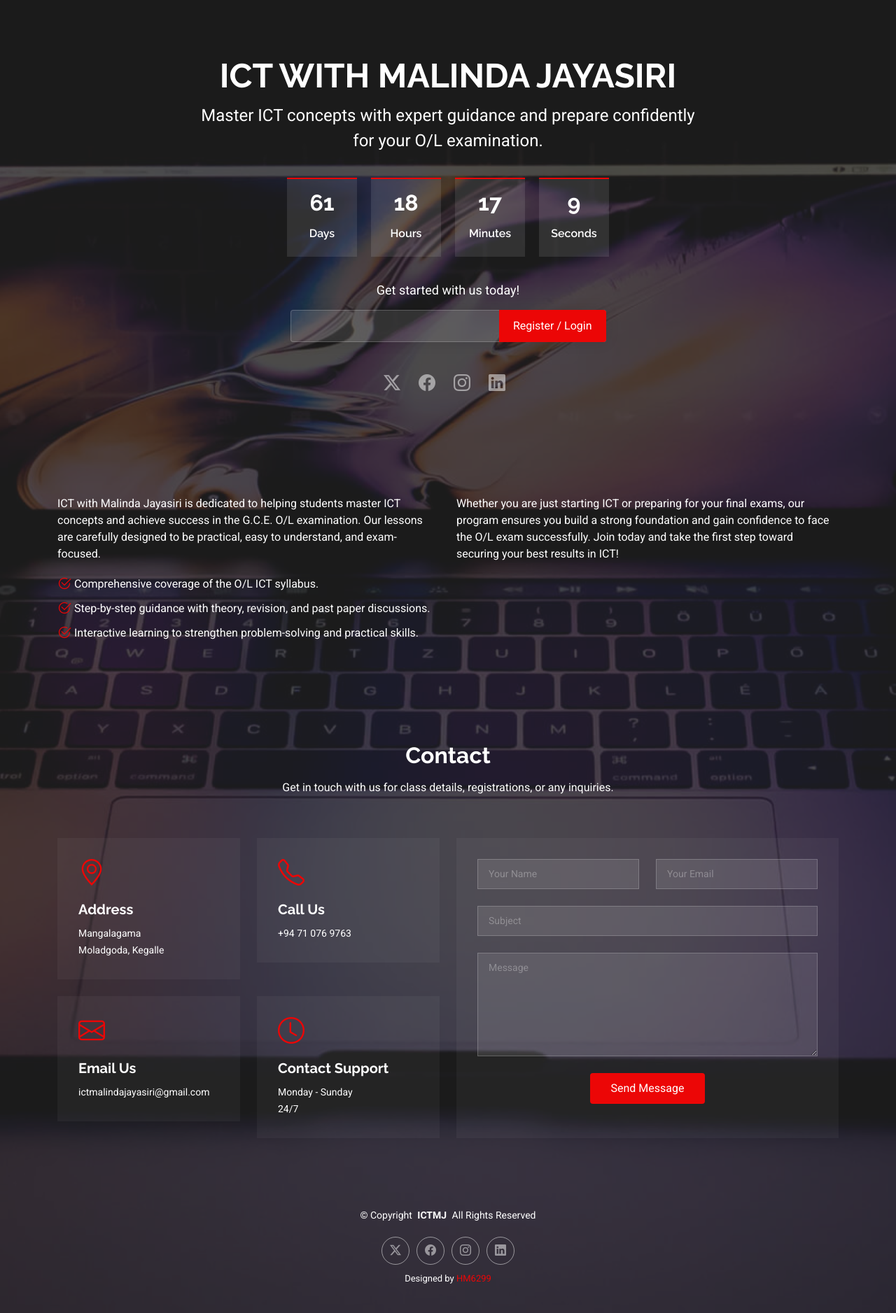
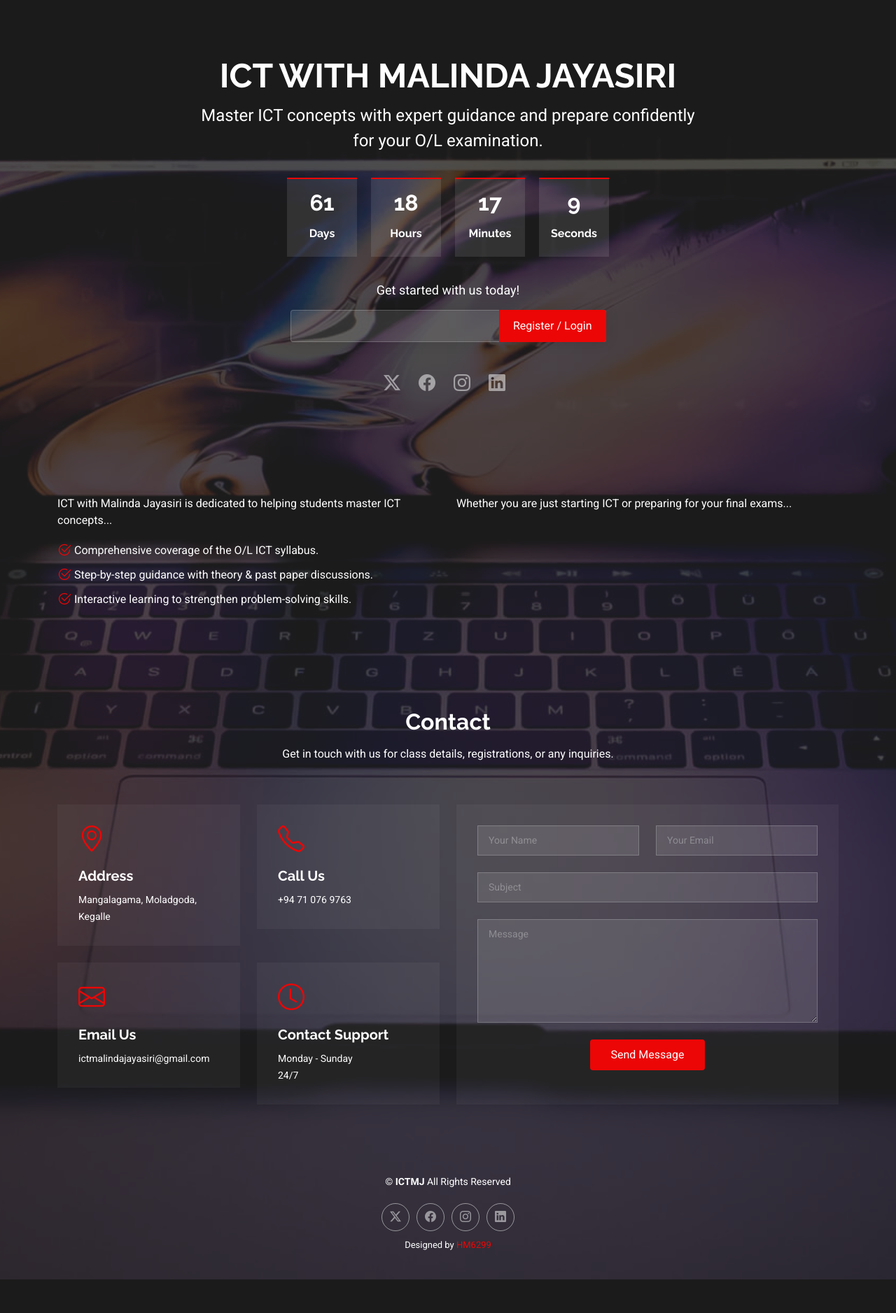
Before and after one commit to PathumHimantha/ICTMJ, a PHP site: page / in a window 1280 px wide. Shown: the part 83-1960 px from the top of the page at 70% size. After the commit the page ends 1912 px from the top, so only its background shows below. Run offline with PHP 8.4, Linux system fonts and the light colour scheme.

Commit message:
added header.php, footer.php, converted HTML files to PHP (index, pastpaper, videopage)

```diff
--- /dev/null
+++ b/footer.php
@@ -0,0 +1,34 @@
+    <!-- ======= Footer ======= -->
+    <footer id="footer" class="footer transparent-background">
+      <div class="container text-center">
+        <p>© <strong>ICTMJ</strong> All Rights Reserved</p>
+        <div class="social-links d-flex justify-content-center">
+          <a href="#"><i class="bi bi-twitter-x"></i></a>
+          <a href="#"><i class="bi bi-facebook"></i></a>
+          <a href="#"><i class="bi bi-instagram"></i></a>
+          <a href="#"><i class="bi bi-linkedin"></i></a>
+        </div>
+        <div class="credits">
+          Designed by <a href="https://bootstrapmade.com/">HM6299</a>
+        </div>
+      </div>
+    </footer>
+    <!-- End Footer -->
+
+    <!-- Scroll Top -->
+    <a href="#" id="scroll-top" class="scroll-top d-flex align-items-center justify-content-center">
+      <i class="bi bi-arrow-up-short"></i>
+    </a>
+
+    <!-- Preloader -->
+    <div id="preloader"></div>
+
+    <!-- Vendor JS -->
+    <script src="assets/vendor/bootstrap/js/bootstrap.bundle.min.js"></script>
+    <script src="assets/vendor/php-email-form/validate.js"></script>
+    <script src="assets/vendor/aos/aos.js"></script>
+
+    <!-- Main JS -->
+    <script src="assets/js/main.js"></script>
+  </body>
+</html>
--- /dev/null
+++ b/header.php
@@ -0,0 +1,57 @@
+<!DOCTYPE html>
+<html lang="en">
+  <head>
+    <meta charset="utf-8" />
+    <meta content="width=device-width, initial-scale=1.0" name="viewport" />
+    <title>ICT MJ</title>
+    <meta name="description" content="" />
+    <meta name="keywords" content="" />
+
+    <!-- Favicons -->
+    <link href="assets/img/favicon.ico" rel="icon" />
+    <link href="assets/img/apple-touch-icon.png" rel="apple-touch-icon" />
+
+    <!-- Fonts -->
+    <link href="https://fonts.googleapis.com" rel="preconnect" />
+    <link href="https://fonts.gstatic.com" rel="preconnect" crossorigin />
+    <link
+      href="https://fonts.googleapis.com/css2?family=Roboto:wght@400;700&family=Poppins:wght@400;600&family=Raleway:wght@400;700&display=swap"
+      rel="stylesheet"
+    />
+
+    <!-- Vendor CSS Files -->
+    <link href="assets/vendor/bootstrap/css/bootstrap.min.css" rel="stylesheet" />
+    <link href="assets/vendor/bootstrap-icons/bootstrap-icons.css" rel="stylesheet" />
+    <link href="assets/vendor/aos/aos.css" rel="stylesheet" />
+
+    <!-- Main CSS File -->
+    <link href="assets/css/main.css" rel="stylesheet" />
+  </head>
+
+  <body class="index-page">
+    <!-- ======= Header ======= -->
+    <header id="header" class="header d-flex align-items-center px-3 sticky-top">
+      <div class="container-fluid position-relative d-flex align-items-center justify-content-between">
+        <a href="index.php" class="logo d-flex align-items-center">
+          <h1 class="sitename">ICTMJ</h1>
+        </a>
+
+        <nav id="navmenu" class="navmenu">
+          <ul>
+            <li><a href="#hero" class="active">Home</a></li>
+            <li class="dropdown">
+              <a href="#"><span>Resources</span> <i class="bi bi-chevron-down toggle-dropdown"></i></a>
+              <ul class="bg-black">
+                <li><a href="#tutes">Tutes</a></li>
+                <li><a href="pastpaper">Past Papers</a></li>
+                <li><a href="videopage">Videos</a></li>
+              </ul>
+            </li>
+            <li><a href="#about">About</a></li>
+            <li><a href="#contact">Contact</a></li>
+          </ul>
+          <i class="mobile-nav-toggle d-xl-none bi bi-list"></i>
+        </nav>
+      </div>
+    </header>
+    <!-- End Header -->
--- a/index.html
+++ /dev/null
@@ -1,374 +0,0 @@
-<!DOCTYPE html>
-<html lang="en">
-  <head>
-    <meta charset="utf-8" />
-    <meta content="width=device-width, initial-scale=1.0" name="viewport" />
-    <title>ICT MJ</title>
-    <meta name="description" content="" />
-    <meta name="keywords" content="" />
-
-    <!-- Favicons -->
-    <link href="assets/img/favicon.ico" rel="icon" />
-    <link href="assets/img/apple-touch-icon.png" rel="apple-touch-icon" />
-
-    <!-- Fonts -->
-    <link href="https://fonts.googleapis.com" rel="preconnect" />
-    <link href="https://fonts.gstatic.com" rel="preconnect" crossorigin />
-    <link
-      href="https://fonts.googleapis.com/css2?family=Roboto:ital,wght@0,100;0,300;0,400;0,500;0,700;0,900;1,100;1,300;1,400;1,500;1,700;1,900&family=Poppins:ital,wght@0,100;0,200;0,300;0,400;0,500;0,600;0,700;0,800;0,900;1,100;1,200;1,300;1,400;1,500;1,600;1,700;1,800;1,900&family=Raleway:ital,wght@0,100;0,200;0,300;0,400;0,500;0,600;0,700;0,800;0,900;1,100;1,200;1,300;1,400;1,500;1,600;1,700;1,800;1,900&display=swap"
-      rel="stylesheet"
-    />
-
-    <!-- Vendor CSS Files -->
-    <link
-      href="assets/vendor/bootstrap/css/bootstrap.min.css"
-      rel="stylesheet"
-    />
-    <link
-      href="assets/vendor/bootstrap-icons/bootstrap-icons.css"
-      rel="stylesheet"
-    />
-    <link href="assets/vendor/aos/aos.css" rel="stylesheet" />
-
-    <!-- Main CSS File -->
-    <link href="assets/css/main.css" rel="stylesheet" />
-
-    <!-- =======================================================
-  * Template Name: ComingSoon
-  * Template URL: https://bootstrapmade.com/comingsoon-free-html-bootstrap-template/
-  * Updated: Aug 07 2024 with Bootstrap v5.3.3
-  * Author: BootstrapMade.com
-  * License: https://bootstrapmade.com/license/
-  ======================================================== -->
-  </head>
-
-  <body class="index-page">
-    <header
-      id="header"
-      class="header d-flex align-items-center px-3 sticky-top"
-    >
-      <div
-        class="container-fluid position-relative d-flex align-items-center justify-content-between"
-      >
-        <a href="index.html" class="logo d-flex align-items-center">
-          <!-- Uncomment the line below if you also wish to use an image logo -->
-          <!-- <img src="assets/img/logo.png" alt=""> -->
-          <h1 class="sitename">ICTMJ</h1>
-        </a>
-
-        <nav id="navmenu" class="navmenu">
-          <ul>
-            <li><a href="#hero" class="active">Home</a></li>
-
-            <!-- Resources Dropdown -->
-            <li class="dropdown">
-              <a href="#"
-                ><span>Resources</span>
-                <i class="bi bi-chevron-down toggle-dropdown"></i
-              ></a>
-              <ul class="bg-black">
-                <li><a href="#tutes">Tutes</a></li>
-                <li><a href="pastpaper">Past Papers</a></li>
-                <li><a href="videopage">Videos</a></li>
-              </ul>
-            </li>
-            <li><a href="#about">About</a></li>
-            <!-- End Dropdown -->
-
-            <li><a href="#contact">Contact</a></li>
-          </ul>
-          <i class="mobile-nav-toggle d-xl-none bi bi-list"></i>
-        </nav>
-      </div>
-    </header>
-
-    <main class="main">
-      <!-- Hero Section -->
-      <section id="hero" class="hero section transparent-background">
-        <div
-          class="container text-center"
-          data-aos="fade-up"
-          data-aos-delay="100"
-        >
-          <div class="row justify-content-center">
-            <div class="col-lg-8">
-              <h2>ICT WITH MALINDA JAYASIRI</h2>
-              <p>
-                Master ICT concepts with expert guidance and prepare confidently
-                for your O/L examination.
-              </p>
-            </div>
-
-            <!-- Countdown Timer -->
-            <div
-              class="countdown d-flex justify-content-center"
-              data-count="2025/12/03"
-            >
-              <div>
-                <h3 class="count-days">0</h3>
-                <h4>Days</h4>
-              </div>
-              <div>
-                <h3 class="count-hours">0</h3>
-                <h4>Hours</h4>
-              </div>
-              <div>
-                <h3 class="count-minutes">0</h3>
-                <h4>Minutes</h4>
-              </div>
-              <div>
-                <h3 class="count-seconds">0</h3>
-                <h4>Seconds</h4>
-              </div>
-            </div>
-
-            <!-- CTA Button -->
-            <div class="col-lg-5 hero-newsletter mt-4">
-              <p>Get started with us today!</p>
-
-              <div class="newsletter-form">
-                <input type="email" name="email" /><input
-                  type="submit"
-                  placeholder=" Your Email"
-                  value="Register / Login"
-                />
-              </div>
-            </div>
-
-            <!-- Social Links -->
-            <div class="social-links mt-4">
-              <a href="#"><i class="bi bi-twitter-x"></i></a>
-              <a href="#"><i class="bi bi-facebook"></i></a>
-              <a href="#"><i class="bi bi-instagram"></i></a>
-              <a href="#"><i class="bi bi-linkedin"></i></a>
-            </div>
-          </div>
-        </div>
-      </section>
-
-      <!-- /Hero Section -->
-
-      <!-- About Section -->
-      <section id="about" class="about section transparent-background">
-        <div class="container">
-          <div class="row gy-4">
-            <!-- Left Content -->
-            <div
-              class="col-lg-6 content"
-              data-aos="fade-up"
-              data-aos-delay="100"
-            >
-              <p>
-                ICT with Malinda Jayasiri is dedicated to helping students
-                master ICT concepts and achieve success in the G.C.E. O/L
-                examination. Our lessons are carefully designed to be practical,
-                easy to understand, and exam-focused.
-              </p>
-              <ul>
-                <li>
-                  <i class="bi bi-check2-circle"></i>
-                  <span>Comprehensive coverage of the O/L ICT syllabus.</span>
-                </li>
-                <li>
-                  <i class="bi bi-check2-circle"></i>
-                  <span
-                    >Step-by-step guidance with theory, revision, and past paper
-                    discussions.</span
-                  >
-                </li>
-                <li>
-                  <i class="bi bi-check2-circle"></i>
-                  <span
-                    >Interactive learning to strengthen problem-solving and
-                    practical skills.</span
-                  >
-                </li>
-              </ul>
-            </div>
-
-            <!-- Right Content -->
-            <div class="col-lg-6" data-aos="fade-up" data-aos-delay="200">
-              <p>
-                Whether you are just starting ICT or preparing for your final
-                exams, our program ensures you build a strong foundation and
-                gain confidence to face the O/L exam successfully. Join today
-                and take the first step toward securing your best results in
-                ICT!
-              </p>
-            </div>
-          </div>
-        </div>
-      </section>
-
-      <!-- /About Section -->
-
-      <!-- Contact Section -->
-      <section id="contact" class="contact section transparent-background">
-        <!-- Section Title -->
-        <div class="container section-title" data-aos="fade-up">
-          <h2>Contact</h2>
-          <p>
-            Get in touch with us for class details, registrations, or any
-            inquiries.
-          </p>
-        </div>
-        <!-- End Section Title -->
-
-        <div class="container" data-aos="fade-up" data-aos-delay="100">
-          <div class="row gy-4">
-            <div class="col-lg-6">
-              <div class="row gy-4">
-                <div class="col-md-6">
-                  <div class="info-item" data-aos="fade" data-aos-delay="200">
-                    <i class="bi bi-geo-alt"></i>
-                    <h3>Address</h3>
-                    <p>Mangalagama</p>
-                    <p>Moladgoda, Kegalle</p>
-                  </div>
-                </div>
-                <!-- End Info Item -->
-
-                <div class="col-md-6">
-                  <div class="info-item" data-aos="fade" data-aos-delay="300">
-                    <i class="bi bi-telephone"></i>
-                    <h3>Call Us</h3>
-                    <p>+94 71 076 9763</p>
-                  </div>
-                </div>
-                <!-- End Info Item -->
-
-                <div class="col-md-6">
-                  <div class="info-item" data-aos="fade" data-aos-delay="400">
-                    <i class="bi bi-envelope"></i>
-                    <h3>Email Us</h3>
-                    <p>ictmalindajayasiri@gmail.com</p>
-                  </div>
-                </div>
-                <!-- End Info Item -->
-
-                <div class="col-md-6">
-                  <div class="info-item" data-aos="fade" data-aos-delay="500">
-                    <i class="bi bi-clock"></i>
-                    <h3>Contact Support</h3>
-                    <p>Monday - Sunday</p>
-                    <p>24/7</p>
-                  </div>
-                </div>
-                <!-- End Info Item -->
-              </div>
-            </div>
-
-            <div class="col-lg-6">
-              <form
-                action="forms/contact.php"
-                method="post"
-                class="php-email-form"
-                data-aos="fade-up"
-                data-aos-delay="200"
-              >
-                <div class="row gy-4">
-                  <div class="col-md-6">
-                    <input
-                      type="text"
-                      name="name"
-                      class="form-control"
-                      placeholder="Your Name"
-                      required=""
-                    />
-                  </div>
-
-                  <div class="col-md-6">
-                    <input
-                      type="email"
-                      class="form-control"
-                      name="email"
-                      placeholder="Your Email"
-                      required=""
-                    />
-                  </div>
-
-                  <div class="col-12">
-                    <input
-                      type="text"
-                      class="form-control"
-                      name="subject"
-                      placeholder="Subject"
-                      required=""
-                    />
-                  </div>
-
-                  <div class="col-12">
-                    <textarea
-                      class="form-control"
-                      name="message"
-                      rows="6"
-                      placeholder="Message"
-                      required=""
-                    ></textarea>
-                  </div>
-
-                  <div class="col-12 text-center">
-                    <div class="loading">Loading</div>
-                    <div class="error-message"></div>
-                    <div class="sent-message">
-                      Your message has been sent. Thank you!
-                    </div>
-
-                    <button type="submit">Send Message</button>
-                  </div>
-                </div>
-              </form>
-            </div>
-            <!-- End Contact Form -->
-          </div>
-        </div>
-      </section>
-
-      <!-- /Contact Section -->
-    </main>
-
-    <footer id="footer" class="footer transparent-background">
-      <div class="container">
-        <div class="copyright text-center">
-          <p>
-            © <span>Copyright</span>
-            <strong class="px-1 sitename">ICTMJ</strong>
-            <span>All Rights Reserved</span>
-          </p>
-        </div>
-        <div class="social-links d-flex justify-content-center">
-          <a href=""><i class="bi bi-twitter-x"></i></a>
-          <a href=""><i class="bi bi-facebook"></i></a>
-          <a href=""><i class="bi bi-instagram"></i></a>
-          <a href=""><i class="bi bi-linkedin"></i></a>
-        </div>
-        <div class="credits">
-          <!-- All the links in the footer should remain intact. -->
-          <!-- You can delete the links only if you've purchased the pro version. -->
-          <!-- Licensing information: https://bootstrapmade.com/license/ -->
-          <!-- Purchase the pro version with working PHP/AJAX contact form: [buy-url] -->
-          Designed by <a href="https://bootstrapmade.com/">HM6299</a>
-        </div>
-      </div>
-    </footer>
-
-    <!-- Scroll Top -->
-    <a
-      href="#"
-      id="scroll-top"
-      class="scroll-top d-flex align-items-center justify-content-center"
-      ><i class="bi bi-arrow-up-short"></i
-    ></a>
-
-    <!-- Preloader -->
-    <div id="preloader"></div>
-
-    <!-- Vendor JS Files -->
-    <script src="assets/vendor/bootstrap/js/bootstrap.bundle.min.js"></script>
-    <script src="assets/vendor/php-email-form/validate.js"></script>
-    <script src="assets/vendor/aos/aos.js"></script>
-
-    <!-- Main JS File -->
-    <script src="assets/js/main.js"></script>
-  </body>
-</html>
--- /dev/null
+++ b/index.php
@@ -0,0 +1,96 @@
+<?php include 'header.php'; ?>
+
+<main class="main">
+  <!-- Hero Section -->
+  <section id="hero" class="hero section transparent-background">
+    <div class="container text-center" data-aos="fade-up" data-aos-delay="100">
+      <div class="row justify-content-center">
+        <div class="col-lg-8">
+          <h2>ICT WITH MALINDA JAYASIRI</h2>
+          <p>Master ICT concepts with expert guidance and prepare confidently for your O/L examination.</p>
+        </div>
+
+        <!-- Countdown Timer -->
+        <div class="countdown d-flex justify-content-center" data-count="2025/12/03">
+          <div><h3 class="count-days">0</h3><h4>Days</h4></div>
+          <div><h3 class="count-hours">0</h3><h4>Hours</h4></div>
+          <div><h3 class="count-minutes">0</h3><h4>Minutes</h4></div>
+          <div><h3 class="count-seconds">0</h3><h4>Seconds</h4></div>
+        </div>
+
+        <!-- CTA -->
+        <div class="col-lg-5 hero-newsletter mt-4">
+          <p>Get started with us today!</p>
+          <div class="newsletter-form">
+            <input type="email" name="email" />
+            <input type="submit" value="Register / Login" />
+          </div>
+        </div>
+
+        <!-- Social Links -->
+        <div class="social-links mt-4">
+          <a href="#"><i class="bi bi-twitter-x"></i></a>
+          <a href="#"><i class="bi bi-facebook"></i></a>
+          <a href="#"><i class="bi bi-instagram"></i></a>
+          <a href="#"><i class="bi bi-linkedin"></i></a>
+        </div>
+      </div>
+    </div>
+  </section>
+  <!-- /Hero Section -->
+
+  <!-- About Section -->
+  <section id="about" class="about section transparent-background">
+    <div class="container">
+      <div class="row gy-4">
+        <div class="col-lg-6 content" data-aos="fade-up" data-aos-delay="100">
+          <p>ICT with Malinda Jayasiri is dedicated to helping students master ICT concepts...</p>
+          <ul>
+            <li><i class="bi bi-check2-circle"></i> Comprehensive coverage of the O/L ICT syllabus.</li>
+            <li><i class="bi bi-check2-circle"></i> Step-by-step guidance with theory & past paper discussions.</li>
+            <li><i class="bi bi-check2-circle"></i> Interactive learning to strengthen problem-solving skills.</li>
+          </ul>
+        </div>
+        <div class="col-lg-6" data-aos="fade-up" data-aos-delay="200">
+          <p>Whether you are just starting ICT or preparing for your final exams...</p>
+        </div>
+      </div>
+    </div>
+  </section>
+  <!-- /About Section -->
+
+  <!-- Contact Section -->
+  <section id="contact" class="contact section transparent-background">
+    <div class="container section-title" data-aos="fade-up">
+      <h2>Contact</h2>
+      <p>Get in touch with us for class details, registrations, or any inquiries.</p>
+    </div>
+    <div class="container" data-aos="fade-up" data-aos-delay="100">
+      <div class="row gy-4">
+        <div class="col-lg-6">
+          <div class="row gy-4">
+            <div class="col-md-6"><div class="info-item"><i class="bi bi-geo-alt"></i><h3>Address</h3><p>Mangalagama, Moladgoda, Kegalle</p></div></div>
+            <div class="col-md-6"><div class="info-item"><i class="bi bi-telephone"></i><h3>Call Us</h3><p>+94 71 076 9763</p></div></div>
+            <div class="col-md-6"><div class="info-item"><i class="bi bi-envelope"></i><h3>Email Us</h3><p>ictmalindajayasiri@gmail.com</p></div></div>
+            <div class="col-md-6"><div class="info-item"><i class="bi bi-clock"></i><h3>Contact Support</h3><p>Monday - Sunday<br>24/7</p></div></div>
+          </div>
+        </div>
+
+        <div class="col-lg-6">
+          <form action="forms/contact.php" method="post" class="php-email-form">
+            <div class="row gy-4">
+              <div class="col-md-6"><input type="text" name="name" class="form-control" placeholder="Your Name" required /></div>
+              <div class="col-md-6"><input type="email" name="email" class="form-control" placeholder="Your Email" required /></div>
+              <div class="col-12"><input type="text" name="subject" class="form-control" placeholder="Subject" required /></div>
+              <div class="col-12"><textarea name="message" rows="6" class="form-control" placeholder="Message" required></textarea></div>
+              <div class="col-12 text-center"><button type="submit">Send Message</button></div>
+            </div>
+          </form>
+        </div>
+      </div>
+    </div>
+  </section>
+  <!-- /Contact Section -->
+</main>
+
+<?php include 'footer.php'; ?>
```
Also changed, not shown: pastpaper.php (renamed from pastpaper.html, +9 -9 lines), videopage.php (renamed from videopage.html, +6 -11 lines).
